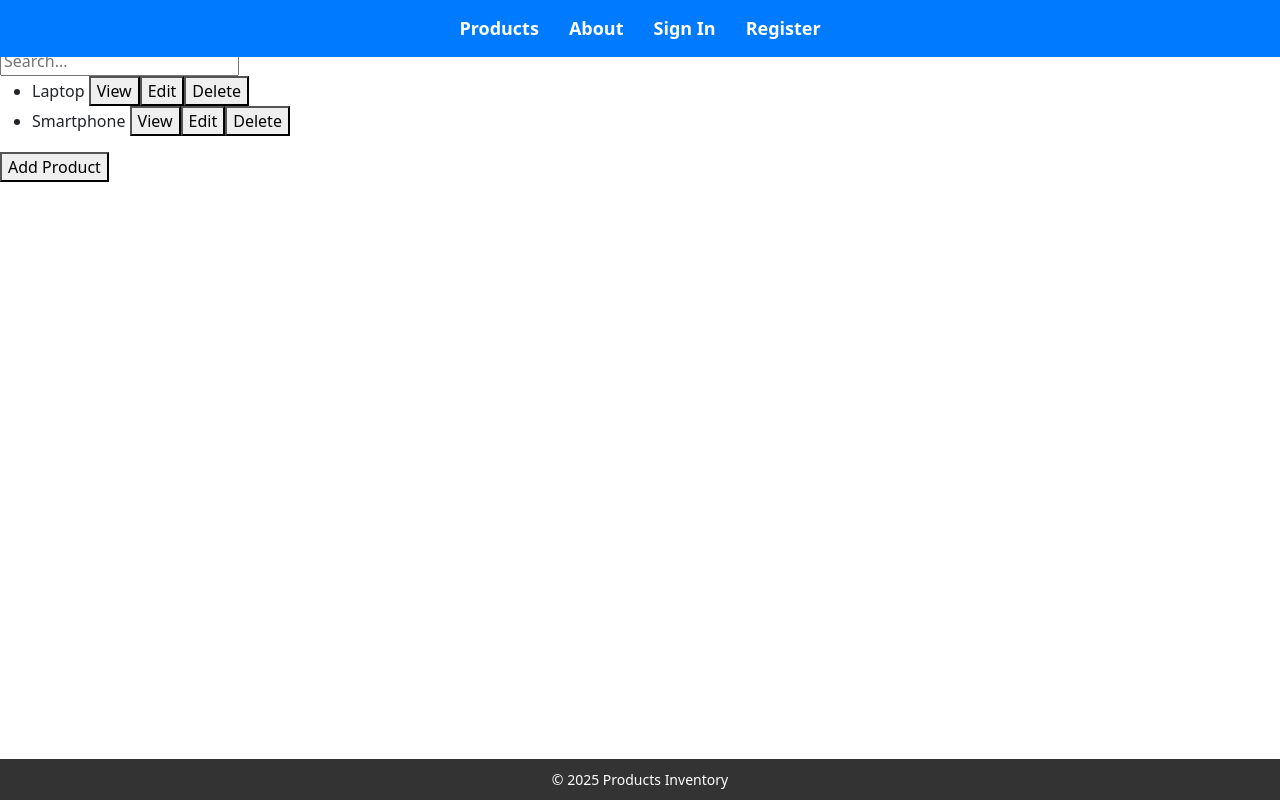
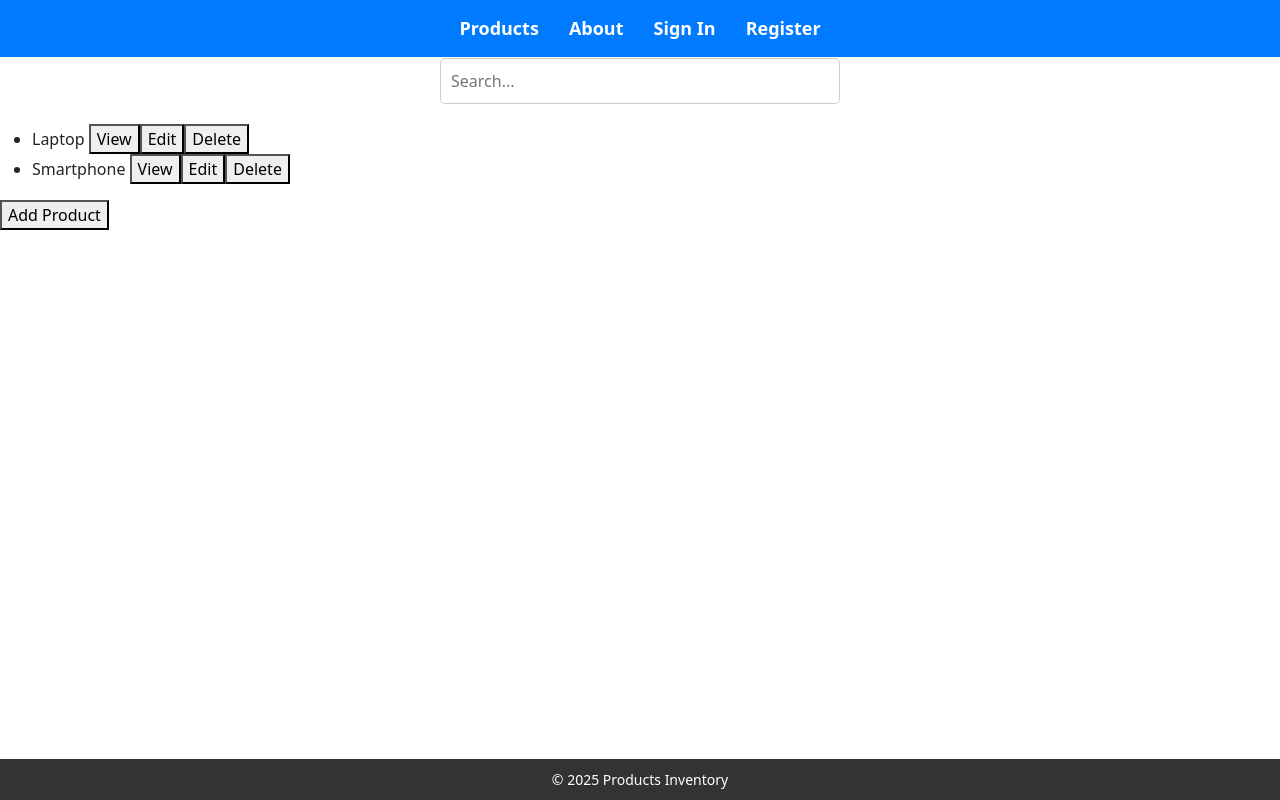
Before and after one commit to Rahulramanandi/CapstoneProject, an Angular app: page /inventory in a window 1280 px wide. Built offline with nearby package versions, Linux system fonts and the light colour scheme; data requests are answered from the project's data file.

Commit message:
Update search-filter.component.css

```diff
--- a/src/app/shared/search-filter/search-filter.component.css
+++ b/src/app/shared/search-filter/search-filter.component.css
@@ -0,0 +1,24 @@
+/* Search Bar Container */
+div {
+    display: flex;
+    justify-content: center;
+    margin: 20px 0;
+}
+
+/* Search Input Field */
+input {
+    width: 100%;
+    max-width: 400px;
+    padding: 10px;
+    font-size: 16px;
+    border: 1px solid #ccc;
+    border-radius: 5px;
+    outline: none;
+    transition: all 0.3s ease;
+}
+
+/* Focus Effect */
+input:focus {
+    border-color: #007bff;
+    box-shadow: 0 0 5px rgba(0, 123, 255, 0.5);
+}
```
